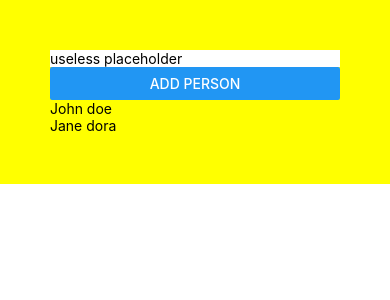
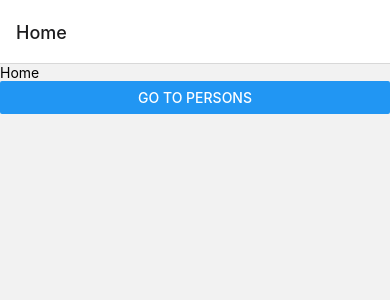
Before and after one commit to carl-the-bartender/mobile-app, a React Native app: screen / in a window 390 px wide. Shown: the top 300 px of the page. Built offline with nearby package versions, Linux system fonts and the light colour scheme.

Commit message:
Initial screens

```diff
--- a/App.tsx
+++ b/App.tsx
@@ -1,52 +1,22 @@
 import { NavigationContainer } from '@react-navigation/native';
+import { createNativeStackNavigator } from '@react-navigation/native-stack';
 import { StatusBar } from 'expo-status-bar';
 import React, { useState } from 'react';
 import { Button, SafeAreaView, StyleSheet, Text, TextInput, View } from 'react-native';
+import Home from './screens/Home';
+import Persons from './screens/Persons';
+
+const Stack = createNativeStackNavigator();
 
 export default function App() {
-  const [personName, setPersonName] = useState('');
-  const [persons, setPersons] = useState([{
-    'name': 'John doe'
-  }, {
-    'name': 'Jane dora'
-  }]);
-
-  const handleOnPress = () => {
-    setPersons([...persons, { name: personName }]);
-    setPersonName('');
-  }
-
   return (
     <NavigationContainer>
-      <View style={styles.container}>
-        <SafeAreaView>
-          <TextInput
-            style={styles.input}
-            onChangeText={text => setPersonName(text)}
-            value={personName}
-            placeholder="useless placeholder"
-          />
-        </SafeAreaView>
-        <Button
-          onPress={handleOnPress}
-          title="Add person"
-          accessibilityLabel="Learn more about this purple button"
-        />
-        {persons.map((item, index) => {
-          return <Text>{item.name}</Text>
-        })}
-      </View>
+      <Stack.Navigator>
+        <Stack.Screen name="Home" component={Home} />
+        <Stack.Screen name="Persons" component={Persons} />
+      </Stack.Navigator>
     </NavigationContainer>
   );
 }
 
-const styles = StyleSheet.create({
-  container: {
-    backgroundColor: '#FFFF00',
-    padding: 50
-  },
-  input: {
-    backgroundColor: 'white',
-    width: '100%',
-  }
-});
+const styles = StyleSheet.create({});
--- /dev/null
+++ b/screens/Home.tsx
@@ -0,0 +1,21 @@
+import { NavigationContainer } from '@react-navigation/native';
+import { StatusBar } from 'expo-status-bar';
+import React, { useState } from 'react';
+import { Button, SafeAreaView, StyleSheet, Text, TextInput, View } from 'react-native';
+
+export default function Home({ navigation }) {
+
+    return (
+        <View>
+            <Text>Home</Text>
+            <Button
+                title="Go to persons"
+                onPress={() => navigation.navigate('Persons')}
+            />
+        </View>
+    );
+}
+
+const styles = StyleSheet.create({
+
+});
--- /dev/null
+++ b/screens/Persons.tsx
@@ -0,0 +1,50 @@
+import { NavigationContainer } from '@react-navigation/native';
+import { StatusBar } from 'expo-status-bar';
+import React, { useState } from 'react';
+import { Button, SafeAreaView, StyleSheet, Text, TextInput, View } from 'react-native';
+
+export default function App() {
+    const [personName, setPersonName] = useState('');
+    const [persons, setPersons] = useState([{
+        'name': 'John doe'
+    }, {
+        'name': 'Jane dora'
+    }]);
+
+    const handleOnPress = () => {
+        setPersons([...persons, { name: personName }]);
+        setPersonName('');
+    }
+
+    return (
+        <View style={styles.container}>
+            <SafeAreaView>
+                <TextInput
+                    style={styles.input}
+                    onChangeText={text => setPersonName(text)}
+                    value={personName}
+                    placeholder="useless placeholder"
+                />
+            </SafeAreaView>
+            <Button
+                onPress={handleOnPress}
+                title="Add person"
+                accessibilityLabel="Learn more about this purple button"
+            />
+            {persons.map((item, index) => {
+                return <Text>{item.name}</Text>
+            })}
+        </View>
+    );
+}
+
+const styles = StyleSheet.create({
+    container: {
+        backgroundColor: '#FFFF00',
+        padding: 50
+    },
+    input: {
+        backgroundColor: 'white',
+        width: '100%',
+    }
+});
```
